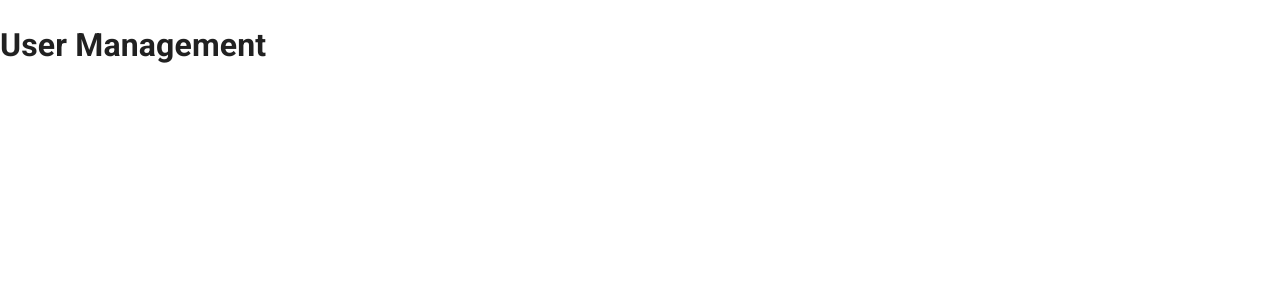
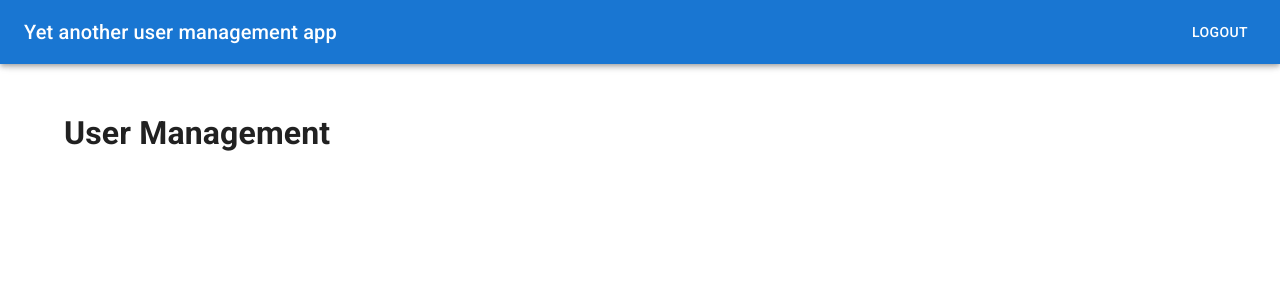
Before and after one commit to viniciusbsneto/user-management-dashboard-vite, a React (Vite) app: page / in a window 1280 px wide. Shown: the top 300 px of the page. Built offline with nearby package versions, Linux system fonts and the light colour scheme.

Commit message:
feat: add app layout

```diff
--- a/src/App.tsx
+++ b/src/App.tsx
@@ -1,7 +1,6 @@
-import { BrowserRouter, Route, Routes } from 'react-router'
 import { createTheme, CssBaseline, ThemeProvider } from '@mui/material'
-
-import { NotFound, SignIn, SignUp, Users } from './pages'
+import Router from './router'
+import AppLayout from './layouts/AppLayout'
 
 function App() {
   const theme = createTheme()
@@ -9,14 +8,9 @@ function App() {
   return (
     <ThemeProvider theme={theme}>
       <CssBaseline />
-      <BrowserRouter>
-        <Routes>
-          <Route path="/" element={<Users />} />
-          <Route path="/sign-up" element={<SignUp />} />
-          <Route path="/sign-in" element={<SignIn />} />
-          <Route path="*" element={<NotFound />} />
-        </Routes>
-      </BrowserRouter>
+      <AppLayout>
+        <Router />
+      </AppLayout>
     </ThemeProvider>
   )
 }
--- a/src/index.css
+++ /dev/null
@@ -1,27 +0,0 @@
-:root {
-  font-family: system-ui, Avenir, Helvetica, Arial, sans-serif;
-  line-height: 1.5;
-  font-weight: 400;
-
-  color-scheme: light dark;
-  color: rgba(255, 255, 255, 0.87);
-  background-color: #242424;
-
-  font-synthesis: none;
-  text-rendering: optimizeLegibility;
-  -webkit-font-smoothing: antialiased;
-  -moz-osx-font-smoothing: grayscale;
-}
-
-@media (prefers-color-scheme: light) {
-  :root {
-    color: #213547;
-    background-color: #ffffff;
-  }
-  a:hover {
-    color: #747bff;
-  }
-  button {
-    background-color: #f9f9f9;
-  }
-}
--- /dev/null
+++ b/src/layouts/AppLayout.tsx
@@ -0,0 +1,28 @@
+import type { PropsWithChildren } from 'react'
+import {
+  AppBar,
+  Box,
+  Button,
+  Container,
+  Toolbar,
+  Typography,
+} from '@mui/material'
+
+function AppLayout({ children }: PropsWithChildren) {
+  return (
+    <Box component="main">
+      <AppBar position="fixed">
+        <Toolbar sx={{ display: 'flex', justifyContent: 'space-between' }}>
+          <Typography variant="h6" noWrap>
+            Yet another user management app
+          </Typography>
+          <Button color="inherit">Logout</Button>
+        </Toolbar>
+      </AppBar>
+      <Toolbar />
+      <Container sx={{ p: 3 }}>{children}</Container>
+    </Box>
+  )
+}
+
+export default AppLayout
--- /dev/null
+++ b/src/router.tsx
@@ -0,0 +1,15 @@
+import { BrowserRouter, Route, Routes } from 'react-router'
+import { NotFound, SignIn, SignUp, Users } from './pages'
+
+export default function Router() {
+  return (
+    <BrowserRouter>
+      <Routes>
+        <Route path="/" element={<Users />} />
+        <Route path="/sign-up" element={<SignUp />} />
+        <Route path="/sign-in" element={<SignIn />} />
+        <Route path="*" element={<NotFound />} />
+      </Routes>
+    </BrowserRouter>
+  )
+}
```
